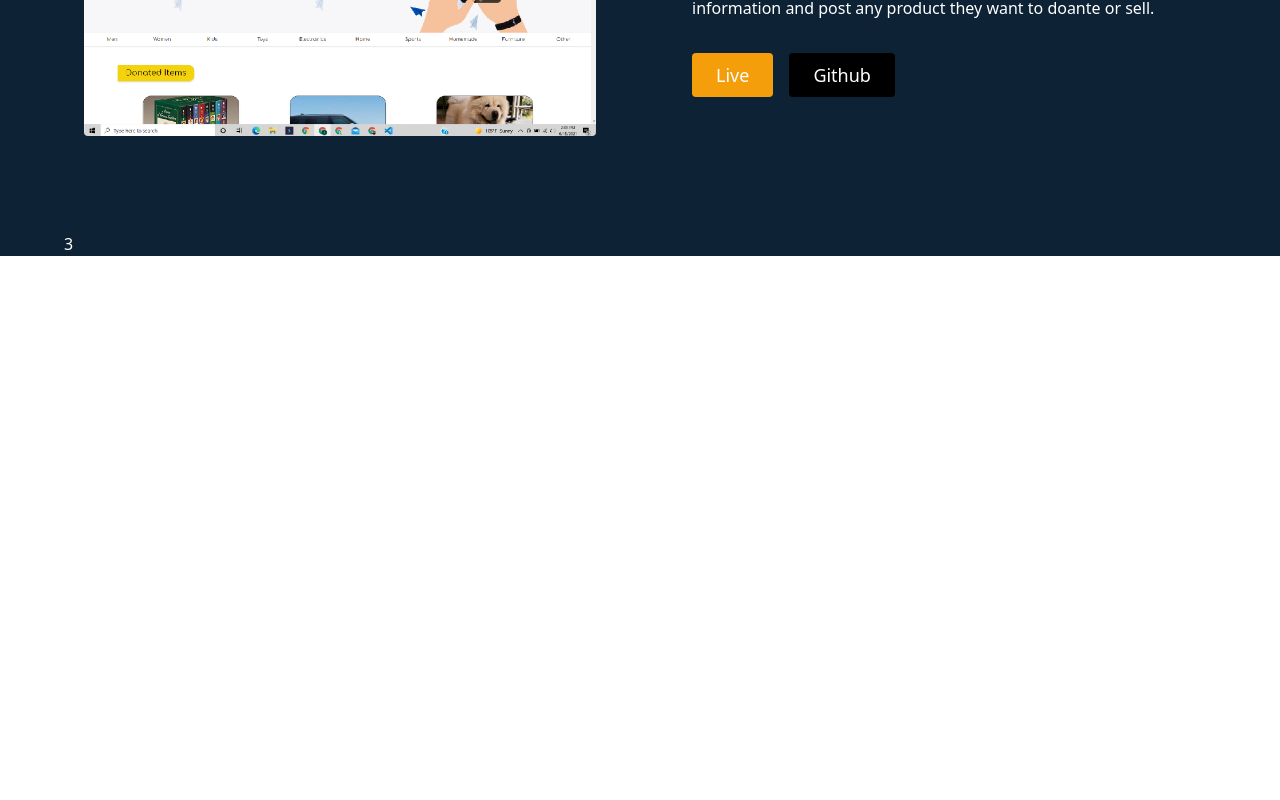
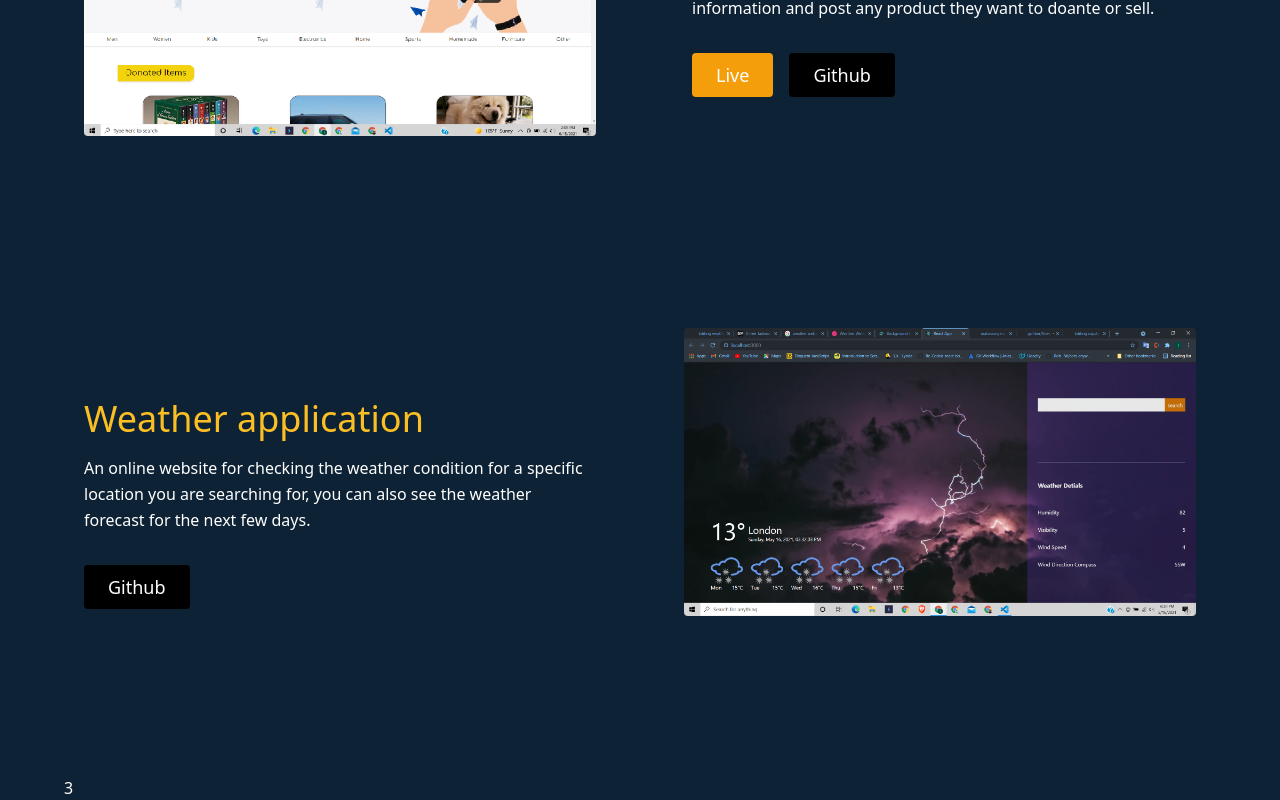
Before and after one commit to ismailkhalil20/MyPortfolio, a React (Create React App) app: page / in a window 1280 px wide. Shown: the part 920-1720 px from the top of the page. Before the commit the page ends 1176 px from the top, so only its background shows below. Built offline with nearby package versions, Linux system fonts and the light colour scheme.

Commit message:
Add second HeroProject

```diff
--- a/src/components/HeroProject/HeroProject1.jsx
+++ b/src/components/HeroProject/HeroProject1.jsx
@@ -9,7 +9,7 @@ export default function HeroProject1() {
                     <img className="object-cover object-center rounded" alt="hero" src={Dilmun} />
                 </div>
                 <div className="lg:flex-grow md:w-1/2 lg:pl-24 md:pl-16 flex flex-col md:items-start md:text-left items-center text-center">
-                    <h1 className="title-font sm:text-4xl text-3xl mb-4 font-medium text-orange-400">Dilmun
+                    <h1 className="title-font sm:text-4xl text-3xl mb-4 font-medium text-yellow-400">Dilmun
                         <br className="hidden lg:inline-block" />
                     </h1>
                     <p className="mb-8 leading-relaxed text-white">Online platfrom for connecting people who want to donate items or sell used products, users can create account and fill their information and post any product they want to doante or sell.</p>
--- a/src/components/HeroProject/HeroProject2.jsx
+++ b/src/components/HeroProject/HeroProject2.jsx
@@ -1,9 +1,23 @@
 import React from 'react'
+import WeatherApp from '../../assets/WeatherApp.png'
 
 export default function HeroProject2() {
     return (
-        <div>
-
-        </div>
+        <section className="text-gray-600 body-font">
+            <div className="container mx-auto flex px-5 py-24 md:flex-row flex-col-reverse items-center">
+                <div className="lg:flex-grow md:w-1/2 lg:pr-24 md:pr-16 flex flex-col md:items-start md:text-left md:mb-0 items-center text-center">
+                    <h1 className="title-font sm:text-4xl text-3xl mb-4 font-medium text-yellow-400">Weather application
+                        <br className="hidden lg:inline-block" />
+                    </h1>
+                    <p className="mb-8 leading-relaxed text-white">An online website for checking the weather condition for a specific location you are searching for, you can also see the weather forecast for the next few days.</p>
+                    <div className="flex justify-center">
+                        <a href="https://github.com/ismailkhalil20/weather_app_js" className="inline-flex text-white bg-black border-0 py-2 px-6 focus:outline-none hover:bg-white hover:text-black rounded text-lg">Github</a>
+                    </div>
+                </div>
+                <div className="lg:max-w-lg lg:w-full md:w-1/2 w-5/6 mb-16">
+                    <img className="object-cover object-center rounded" alt="hero" src={WeatherApp} />
+                </div>
+            </div>
+        </section>
     )
 }
```
Also changed, not shown: src/assets/WeatherApp.png (added).
